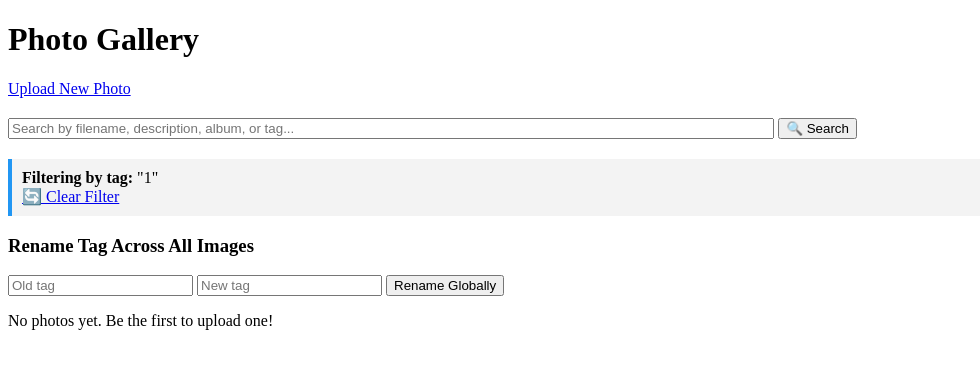
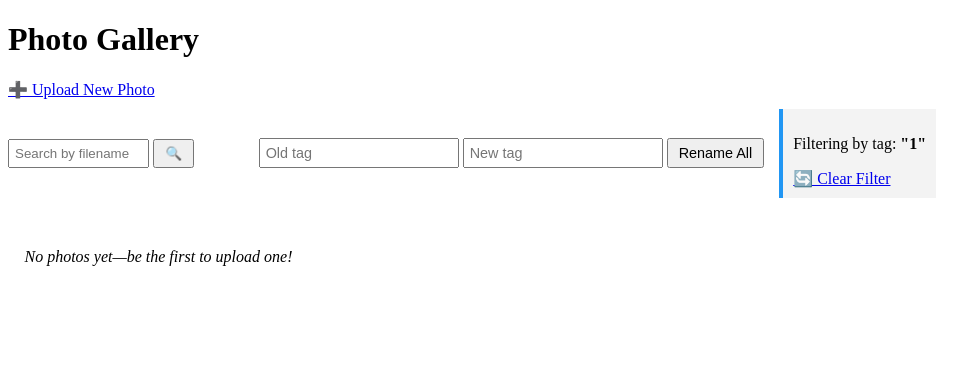
Before and after one commit to JayRKay91/photo-share-app-v3, a Flask app: page /?tag=1 in a window 1280 px wide. Shown: the top 369 px of the page, without its empty margins (0-980 px from the left). Run offline with Flask 3, Linux system fonts and the light colour scheme; some libraries are stand-ins or nearby versions.

Commit message:
Apply multiple updates across project files

```diff
--- /dev/null
+++ b/app/static/css/gallery.css
@@ -0,0 +1,223 @@
+/* Layout */
+.gallery-grid {
+    display: grid;
+    grid-template-columns: repeat(auto-fill, minmax(250px, 1fr));
+    gap: 20px;
+    margin: 0;
+    padding: 0;
+  }
+
+  .gallery-item {
+    border: 1px solid #ccc;
+    padding: 10px;
+    text-align: center;
+  }
+
+  /* Media */
+  .gallery-item img,
+  .gallery-item video {
+    max-width: 100%;
+    height: auto;
+    cursor: pointer;
+  }
+
+  img.clickable {
+    cursor: pointer;
+  }
+
+  .media-wrapper {
+    position: relative;
+    display: inline-block;
+  }
+
+  .play-overlay {
+    position: absolute;
+    top: 50%;
+    left: 50%;
+    transform: translate(-50%, -50%);
+    font-size: 48px;
+    color: #fff;
+    background-color: rgba(0, 0, 0, 0.4);
+    border-radius: 50%;
+    padding: 10px 15px;
+    pointer-events: none;
+  }
+
+  /* Description form */
+  .desc-form textarea {
+    width: 100%;
+    box-sizing: border-box;
+    margin-top: 8px;
+  }
+
+  /* Tags */
+  .tags {
+    margin-top: 8px;
+    font-size: 0.9em;
+  }
+
+  .tag-label {
+    display: inline-block;
+    margin: 2px 4px;
+  }
+
+  .tag-label a {
+    background-color: #e0e0e0;
+    border-radius: 4px;
+    padding: 2px 6px;
+    text-decoration: none;
+    color: inherit;
+  }
+
+  .rename-single-form input {
+    width: 80px;
+    font-size: 0.8em;
+    margin-left: 4px;
+  }
+
+  .rename-single-form button {
+    font-size: 0.8em;
+  }
+
+  /* Add tag */
+  .add-tag-form input {
+    width: 80%;
+    box-sizing: border-box;
+  }
+
+  .add-tag-form button {
+    margin-left: 4px;
+  }
+
+  /* Actions */
+  .actions {
+    margin-top: 10px;
+  }
+
+  .action-btn,
+  .action-btn-form button {
+    background: none;
+    border: none;
+    padding: 5px;
+    cursor: pointer;
+    font-size: 1.2em;
+  }
+
+  /* Controls (search + global rename) */
+  .controls {
+    display: flex;
+    flex-wrap: wrap;
+    gap: 15px;
+    align-items: center;
+    margin-bottom: 20px;
+  }
+
+  .search-form input[type="search"] {
+    padding: 5px;
+    width: 60%;
+    box-sizing: border-box;
+  }
+
+  .search-form button {
+    padding: 5px 10px;
+  }
+
+  .rename-global-form input {
+    padding: 5px;
+    font-size: 0.9em;
+  }
+
+  .rename-global-form button {
+    padding: 5px 10px;
+    font-size: 0.9em;
+  }
+
+  /* Filter notice */
+  .filter-info {
+    margin: 10px 0;
+    background-color: #f3f3f3;
+    padding: 10px;
+    border-left: 4px solid #2196F3;
+  }
+
+  /* Flash messages */
+  .flashes {
+    list-style: none;
+    padding: 0;
+    margin: 10px 0;
+  }
+
+  .flashes li {
+    padding: 8px;
+    margin-bottom: 4px;
+    border-radius: 4px;
+  }
+
+  .flash-success {
+    background-color: #e6ffed;
+    border: 1px solid #2ecc71;
+  }
+
+  .flash-error {
+    background-color: #ffe6e6;
+    border: 1px solid #e74c3c;
+  }
+
+  .flash-warning {
+    background-color: #fff5e6;
+    border: 1px solid #f1c40f;
+  }
+
+  .flash-info {
+    background-color: #e6f7ff;
+    border: 1px solid #3498db;
+  }
+
+  /* Empty state */
+  .empty {
+    text-align: center;
+    font-style: italic;
+    margin-top: 20px;
+  }
+
+  /* Preview overlay */
+  #preview {
+    display: none;
+    position: fixed;
+    top: 0;
+    left: 0;
+    width: 100%;
+    height: 100%;
+    background-color: rgba(0,0,0,0.8);
+    z-index: 9999;
+    justify-content: center;
+    align-items: center;
+    padding: 20px;
+    box-sizing: border-box;
+    cursor: pointer;
+  }
+
+  #preview .preview-box {
+    position: relative;
+    cursor: auto;
+  }
+
+  #preview .close-btn {
+    position: absolute;
+    top: 10px;
+    right: 10px;
+    background-color: #fff;
+    border: none;
+    font-size: 18px;
+    padding: 8px;
+    cursor: pointer;
+    border-radius: 4px;
+  }
+
+  #preview .preview-content {
+    max-width: 90vw;
+    max-height: 90vh;
+    width: auto;
+    height: auto;
+    box-shadow: 0 0 15px rgba(0,0,0,0.5);
+  }
--- a/app/templates/gallery.html
+++ b/app/templates/gallery.html
@@ -1,267 +1,167 @@
 <!doctype html>
-<html>
+<html lang="en">
 <head>
-    <title>Gallery</title>
-    <style>
-        .gallery-grid {
-            display: grid;
-            grid-template-columns: repeat(auto-fill, minmax(250px, 1fr));
-            gap: 20px;
-        }
-        .gallery-item {
-            border: 1px solid #ccc;
-            padding: 10px;
-            text-align: center;
-        }
-        .gallery-item img, .gallery-item video {
-            max-width: 100%;
-            height: auto;
-            cursor: pointer;
-        }
-        .action-buttons {
-            margin-top: 10px;
-        }
-        #preview {
-            display: none;
-            position: fixed;
-            top: 0;
-            left: 0;
-            width: 100%;
-            height: 100%;
-            background-color: rgba(0,0,0,0.8);
-            z-index: 9999;
-            justify-content: center;
-            align-items: center;
-            padding: 20px;
-            box-sizing: border-box;
-            cursor: pointer;
-        }
-        .preview-box {
-            position: relative;
-            cursor: auto;
-        }
-        .close-btn {
-            position: absolute;
-            top: 10px;
-            right: 10px;
-            background-color: #fff;
-            border: none;
-            font-size: 18px;
-            padding: 8px;
-            cursor: pointer;
-            border-radius: 4px;
-        }
-        .preview-content {
-            max-width: 90vw;
-            max-height: 90vh;
-            width: auto;
-            height: auto;
-            box-shadow: 0 0 15px rgba(0,0,0,0.5);
-        }
-        .video-wrapper {
-            position: relative;
-            display: inline-block;
-        }
-        .play-overlay {
-            position: absolute;
-            top: 50%;
-            left: 50%;
-            transform: translate(-50%, -50%);
-            font-size: 48px;
-            color: white;
-            background-color: rgba(0, 0, 0, 0.4);
-            border-radius: 50%;
-            padding: 10px 15px;
-            pointer-events: none;
-        }
-        .tags {
-            margin-top: 8px;
-            font-size: 0.9em;
-        }
-        .tag {
-            display: inline-block;
-            background-color: #e0e0e0;
-            border-radius: 4px;
-            padding: 2px 6px;
-            margin: 2px;
-        }
-        .filter-info {
-            margin: 10px 0;
-            background-color: #f3f3f3;
-            padding: 10px;
-            border-left: 4px solid #2196F3;
-        }
-        .rename-tag-form {
-            display: inline;
-        }
-        .rename-tag-form input {
-            width: 80px;
-            font-size: 0.8em;
-        }
-        .rename-tag-form button {
-            font-size: 0.8em;
-        }
-        .search-bar {
-            margin: 20px 0;
-        }
-    </style>
+  <meta charset="utf-8">
+  <title>Photo Gallery</title>
+  <link rel="stylesheet" href="{{ url_for('static', filename='css/gallery.css') }}">
 </head>
 <body>
+  <header>
     <h1>Photo Gallery</h1>
-    <a href="{{ url_for('main.upload') }}">Upload New Photo</a>
+    <nav>
+      <a href="{{ url_for('main.upload') }}">➕ Upload New Photo</a>
+    </nav>
+  </header>
 
-    <!-- 🔍 Search Bar -->
-    <div class="search-bar">
-        <form action="{{ url_for('main.index') }}" method="GET">
-            <input type="text" name="search" placeholder="Search by filename, description, album, or tag..." style="width: 60%;">
-            <button type="submit">🔍 Search</button>
+  <section class="controls">
+    <!-- Search -->
+    <form action="{{ url_for('main.index') }}" method="get" class="search-form">
+      <input
+        type="search"
+        name="search"
+        placeholder="Search by filename, description, album, or tag…"
+        value="{{ search_query }}"
+        aria-label="Search gallery"
+      >
+      <button type="submit">🔍</button>
     </form>
-    </div>
 
-    {% if request.args.get('tag') %}
+    <!-- Global Rename Tag -->
+    <form action="{{ url_for('main.rename_tag_global') }}" method="post" class="rename-global-form">
+      <input type="text" name="old_tag" placeholder="Old tag" required>
+      <input type="text" name="new_tag" placeholder="New tag" required>
+      <button type="submit">Rename All</button>
+    </form>
+
+    <!-- Active Filter Notice -->
+    {% if current_tag %}
       <div class="filter-info">
-        <strong>Filtering by tag:</strong> "{{ request.args.get('tag') }}"<br>
+        <p>Filtering by tag: <strong>"{{ current_tag }}"</strong></p>
         <a href="{{ url_for('main.index') }}">🔄 Clear Filter</a>
       </div>
     {% endif %}
+  </section>
 
-    {% with messages = get_flashed_messages() %}
+  <!-- Flash Messages -->
+  {% with messages = get_flashed_messages(with_categories=true) %}
     {% if messages %}
-        <ul>
-          {% for message in messages %}
-            <li>{{ message }}</li>
+      <ul class="flashes">
+        {% for category, msg in messages %}
+          <li class="flash-{{ category }}">{{ msg }}</li>
         {% endfor %}
       </ul>
     {% endif %}
   {% endwith %}
 
-    <h3>Rename Tag Across All Images</h3>
-    <form action="{{ url_for('main.rename_tag_global') }}" method="POST">
-        <input type="text" name="old_tag" placeholder="Old tag" required>
-        <input type="text" name="new_tag" placeholder="New tag" required>
-        <button type="submit">Rename Globally</button>
+  <main class="gallery-grid">
+    {% for img in images %}
+      <figure class="gallery-item">
+        {% if img.type == 'video' %}
+          <div class="media-wrapper">
+            <img
+              src="{{ url_for('static', filename=img.thumb) }}"
+              alt="Thumbnail for {{ img.filename }}"
+              data-full="{{ url_for('static', filename='uploads/' + img.filename) }}"
+              data-type="video"
+              onerror="handleError(this)"
+            >
+            <div class="play-overlay" aria-hidden="true">►</div>
+          </div>
+        {% else %}
+          <img
+            src="{{ url_for('static', filename='uploads/' + img.filename) }}"
+            alt="{{ img.description or img.filename }}"
+            data-full="{{ url_for('static', filename='uploads/' + img.filename) }}"
+            class="clickable"
+            onerror="handleError(this)"
+          >
+        {% endif %}
+
+        <figcaption>
+          {% if img.album %}
+            <p>📁 {{ img.album }}</p>
+          {% endif %}
+
+          <!-- Description -->
+          <form action="{{ url_for('main.update_description', filename=img.filename) }}" method="post" class="desc-form">
+            <textarea
+              name="description"
+              rows="2"
+              placeholder="Add a description…"
+              aria-label="Description for {{ img.filename }}"
+            >{{ img.description }}</textarea>
+            <button type="submit">💾</button>
           </form>
 
-    <div class="gallery-grid">
-        {% for image in images %}
-        <div class="gallery-item">
-            {% if image.type == 'video' %}
-                <div class="video-wrapper">
-                    <img src="{{ url_for('static', filename=image.thumb) }}"
-                         alt="{{ image.filename }}"
-                         onclick="openPreview('{{ url_for('static', filename='uploads/' + image.filename) }}', true)"
-                         onerror="handleThumbnailError(this, '{{ url_for('static', filename='uploads/' + image.filename) }}', '{{ image.filename }}')">
-                    <div class="play-overlay">&#9658;</div>
-                </div>
-            {% else %}
-                <img src="{{ url_for('static', filename='uploads/' + image.filename) }}"
-                     alt="{{ image.filename }}"
-                     onclick="openPreview(this.src)"
-                     onerror="handleThumbnailError(this, this.src, '{{ image.filename }}')">
-            {% endif %}
+          <!-- Tags & Tag Forms -->
+          <div class="tags">
+            {% for tag in img.tags %}
+              <span class="tag-label">
+                <a href="{{ url_for('main.index', tag=tag|lower) }}">📌 {{ tag }}</a>
+                <button
+                  type="button"
+                  onclick="submitForm('remove-tag-{{ img.filename }}-{{ tag }}')"
+                  aria-label="Remove tag {{ tag }}"
+                >❌</button>
 
-            {% if image.album %}<p>📁 Album: {{ image.album }}</p>{% endif %}
+                <form
+                  id="remove-tag-{{ img.filename }}-{{ tag }}"
+                  action="{{ url_for('main.remove_tag', filename=img.filename, tag=tag) }}"
+                  method="post" hidden
+                ></form>
 
-            <form action="{{ url_for('main.update_description', filename=image.filename) }}" method="POST">
-                <textarea name="description" rows="2" cols="25" placeholder="Add a description...">{{ image.description }}</textarea>
-                <br>
-                <button type="submit">💾 Save</button>
-            </form>
-
-            <div class="tags">
-                {% if image.tags %}
-                    <strong>Tags:</strong><br>
-                    {% for tag in image.tags %}
-                        <a href="{{ url_for('main.index', tag=tag|lower) }}" class="tag">📌 {{ tag }}</a>
-                        <form action="{{ url_for('main.remove_tag', filename=image.filename, tag=tag) }}" method="POST" style="display:inline;">
-                            <button type="submit">❌</button>
-                        </form>
-                        <form class="rename-tag-form" action="{{ url_for('main.rename_tag_single') }}" method="POST" style="display:inline;">
-                            <input type="hidden" name="filename" value="{{ image.filename }}">
-                            <input type="hidden" name="old_tag" value="{{ tag }}">
-                            <input type="text" name="new_tag" placeholder="Rename tag" maxlength="30">
+                <form action="{{ url_for('main.rename_tag_single') }}" method="post" class="rename-single-form">
+                  <input type="hidden" name="filename" value="{{ img.filename }}">
+                  <input type="hidden" name="old_tag"   value="{{ tag }}">
+                  <input
+                    type="text"
+                    name="new_tag"
+                    placeholder="Rename…"
+                    maxlength="30"
+                    aria-label="New name for tag {{ tag }}"
+                  >
                   <button type="submit">✏️</button>
                 </form>
-                        <br>
+              </span>
             {% endfor %}
-                {% endif %}
-                <form action="{{ url_for('main.add_tag', filename=image.filename) }}" method="POST" style="margin-top: 5px;">
-                    <input type="text" name="tag" placeholder="Add tag..." maxlength="30" style="width: 80%;">
+
+            <!-- Add Tag -->
+            <form action="{{ url_for('main.add_tag', filename=img.filename) }}" method="post" class="add-tag-form">
+              <input
+                type="text"
+                name="tag"
+                placeholder="Add tag…"
+                maxlength="30"
+                aria-label="Add tag to {{ img.filename }}"
+              >
               <button type="submit">➕</button>
             </form>
           </div>
 
-            <div class="action-buttons">
-                <a href="{{ url_for('main.download_image', filename=image.filename) }}">
-                    <button>⬇️ Download</button>
+          <!-- Actions -->
+          <div class="actions">
+            <a href="{{ url_for('main.download_image', filename=img.filename) }}" class="action-btn" aria-label="Download {{ img.filename }}">
+              ⬇️
             </a>
-                <form action="{{ url_for('main.delete_image', filename=image.filename) }}"
-                      method="POST"
-                      onsubmit="return confirm('Are you sure you want to delete this image?');"
-                      style="display:inline;">
-                    <button type="submit">🗑️ Delete</button>
+            <form
+              action="{{ url_for('main.delete_image', filename=img.filename) }}"
+              method="post"
+              onsubmit="return confirm('Delete {{ img.filename }}?');"
+              class="action-btn-form"
+            >
+              <button type="submit" aria-label="Delete {{ img.filename }}">🗑️</button>
             </form>
           </div>
-        </div>
+        </figcaption>
+      </figure>
     {% else %}
-        <p>No photos yet. Be the first to upload one!</p>
+      <p class="empty">No photos yet—be the first to upload one!</p>
     {% endfor %}
-    </div>
+  </main>
 
-    <div id="preview" onclick="closePreview()"></div>
+  <!-- Preview Overlay -->
+  <div id="preview" aria-hidden="true" onclick="closePreview()"></div>
 
-    <script>
-        function openPreview(src, isVideo = false) {
-            const preview = document.getElementById('preview');
-            const previewBox = document.createElement('div');
-            previewBox.className = 'preview-box';
-            previewBox.onclick = function(e) { e.stopPropagation(); };
-
-            let content;
-            if (isVideo) {
-                content = document.createElement('video');
-                content.src = src;
-                content.controls = true;
-                content.autoplay = true;
-                content.className = 'preview-content';
-            } else {
-                content = document.createElement('img');
-                content.src = src;
-                content.className = 'preview-content';
-            }
-
-            const closeButton = document.createElement('button');
-            closeButton.className = 'close-btn';
-            closeButton.textContent = 'X';
-            closeButton.onclick = function() { closePreview(); };
-
-            previewBox.appendChild(content);
-            previewBox.appendChild(closeButton);
-            preview.innerHTML = '';
-            preview.appendChild(previewBox);
-            preview.style.display = 'flex';
-        }
-
-        function closePreview() {
-            const preview = document.getElementById('preview');
-            preview.innerHTML = '';
-            preview.style.display = 'none';
-        }
-
-        function handleThumbnailError(imgElement, fallbackUrl, filename) {
-            const link = document.createElement('a');
-            link.href = fallbackUrl;
-            link.textContent = filename;
-            link.target = "_blank";
-            const parent = imgElement.parentNode;
-            parent.replaceChild(link, imgElement);
-        }
-
-        document.addEventListener('keydown', function(event) {
-            if (event.key === 'Escape') {
-                closePreview();
-            }
-        });
-    </script>
+  <script src="{{ url_for('static', filename='js/gallery.js') }}"></script>
 </body>
 </html>
```
Also changed, not shown: app/static/js/gallery.js (added, +78 -0 lines). Lines whose indentation alone changed are shown as unchanged.
